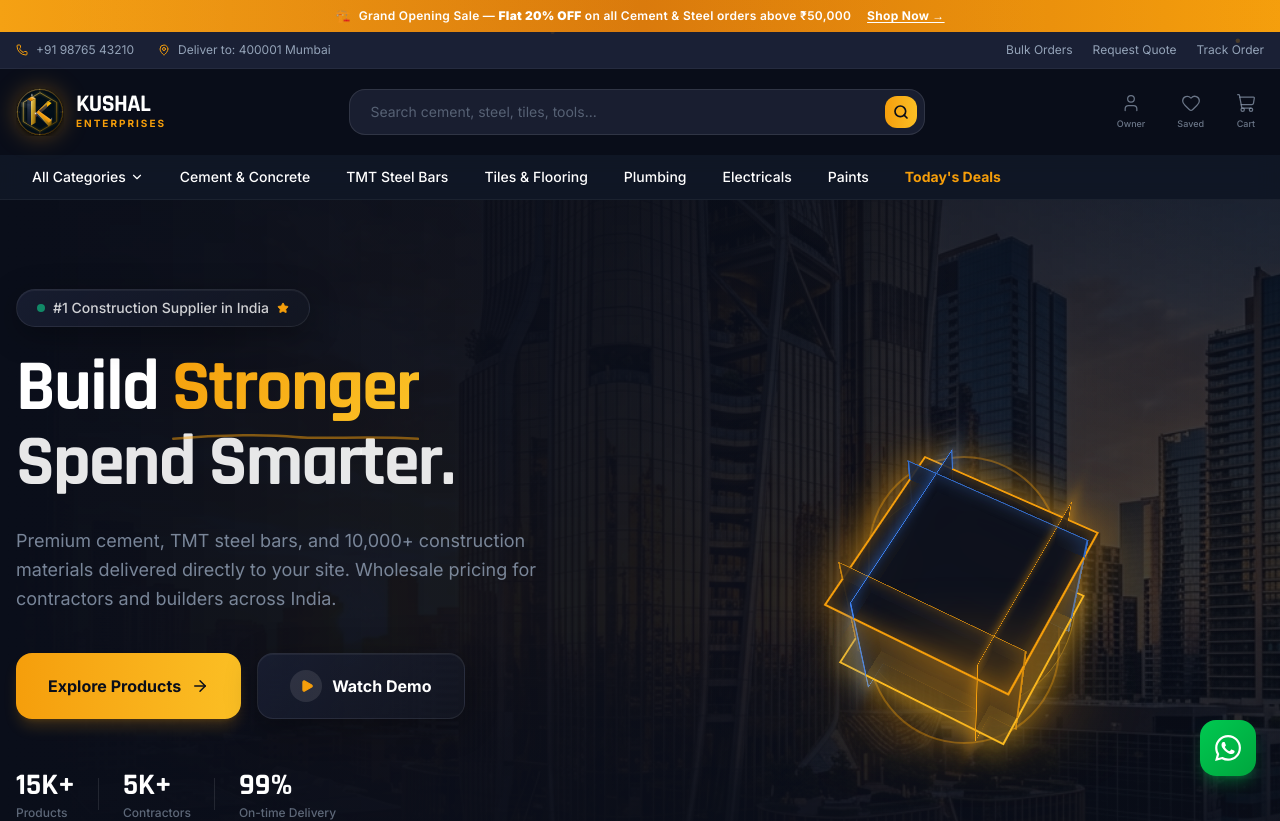
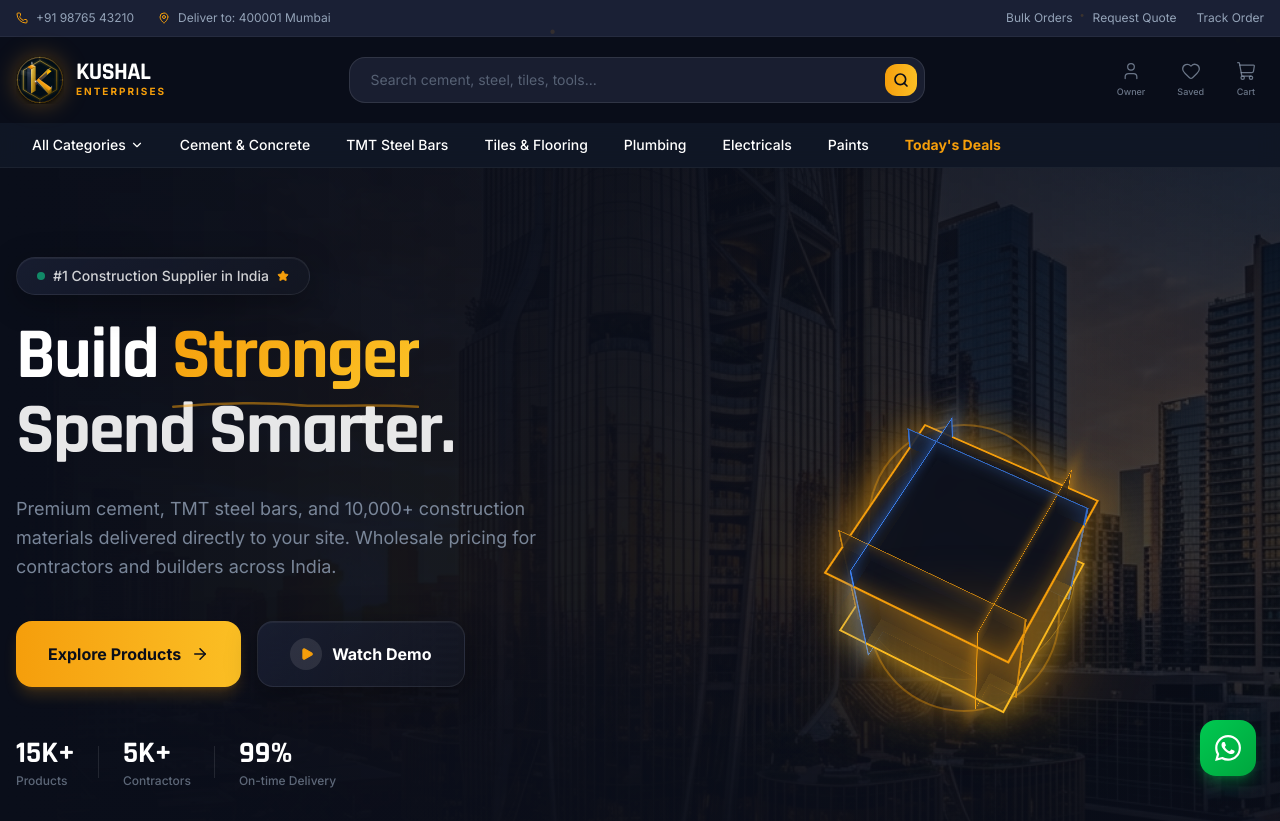
Before and after one commit to Prastut08/construction-buisness, a Next.js app: page / in a window 1280 px wide. Shown: the top 821 px of the page. Built offline with nearby package versions, Linux system fonts and the light colour scheme.

Commit message:
style: remove grand opening sale announcement bar from top of page

```diff
--- a/src/components/Header.tsx
+++ b/src/components/Header.tsx
@@ -46,18 +46,6 @@ export default function Header() {
 
   return (
     <>
-      {/* Announcement Bar */}
-      <div className="bg-gradient-to-r from-saffron via-saffron-dark to-saffron text-white text-xs py-2 px-4 text-center font-semibold tracking-wide relative overflow-hidden">
-        <div className="relative z-10 flex items-center justify-center gap-2">
-          <span className="hidden md:inline">🏗️</span>
-          <span>Grand Opening Sale — <strong>Flat 20% OFF</strong> on all Cement & Steel orders above ₹50,000</span>
-          <Link href="#" className="underline underline-offset-2 hover:text-white/80 transition-colors ml-2 font-bold">
-            Shop Now →
-          </Link>
-        </div>
-        <div className="absolute inset-0 shimmer" />
-      </div>
-
       {/* Topbar */}
       <div className="bg-navy-medium text-slate text-xs py-2.5 px-4 hidden md:block border-b border-white/5">
         <div className="container mx-auto flex justify-between items-center max-w-7xl">
```
